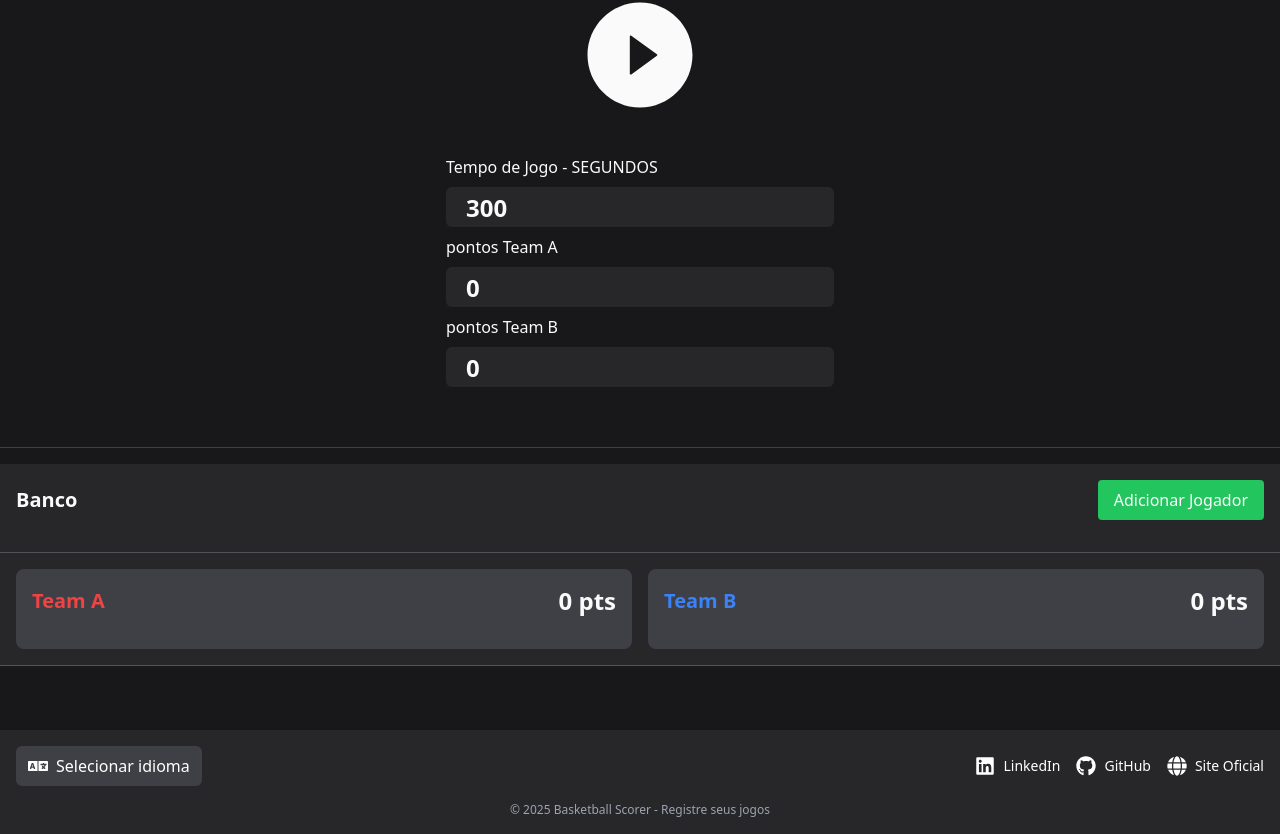
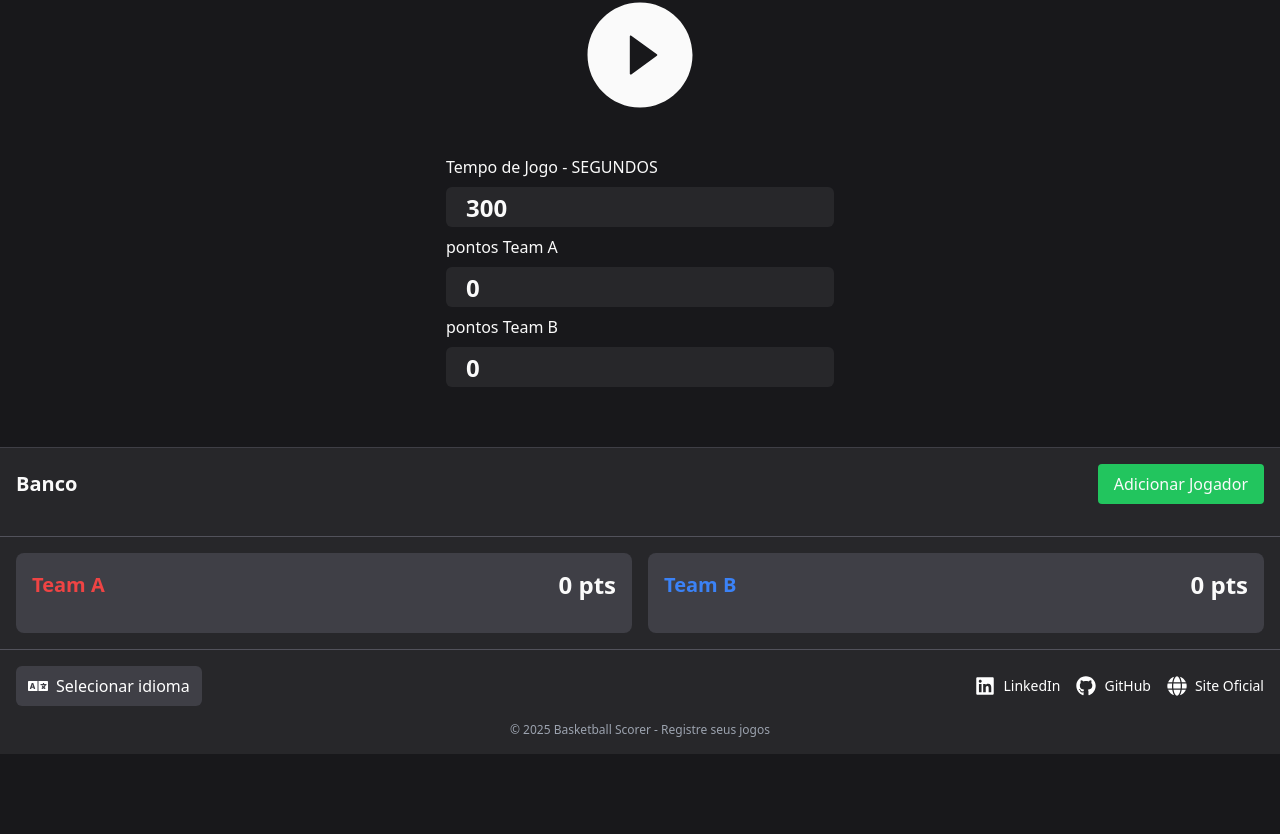
Before and after one commit to sirguilherme97/placar-basquete, a Next.js app: page / in a window 1280 px wide. Shown: the part 513-1347 px from the top of the page. After the commit the page ends 1267 px from the top, so only its background shows below. Built offline with nearby package versions, Linux system fonts and the light colour scheme.

Commit message:
fix(footer)

```diff
--- a/src/app/globals.css
+++ b/src/app/globals.css
@@ -2,6 +2,13 @@
 @tailwind components;
 @tailwind utilities;
 
+html{
+    scroll-behavior: smooth;
+    height: 100vh;
+    -webkit-font-smoothing: antialiased;
+    -moz-osx-font-smoothing: grayscale;
+}
+
 body{
     overflow-x: hidden;
 }
--- a/src/app/layout.tsx
+++ b/src/app/layout.tsx
@@ -27,17 +27,17 @@ export default function RootLayout({
   children: React.ReactNode
 }) {
   return (
-    <html lang="en">
+    <html lang="en" className="h-full">
       <head>
         <link rel="apple-touch-icon" href="/icons/apple-icon-180.png" />
         <link rel="manifest" href="/manifest.json" />
         <meta name="apple-mobile-web-app-capable" content="yes" />
         <meta name="apple-mobile-web-app-status-bar-style" content="default" />
       </head>
-      <body className='bg-zinc-900'>
+      <body className='bg-zinc-900 flex flex-col min-h-screen'>
         <LanguageProvider>
           <DirProvider>
-            <main className="pb-16">{children}</main>
+            <main className="flex-grow">{children}</main>
             <Analytics />
             <Footer />
           </DirProvider>
--- a/src/app/page.tsx
+++ b/src/app/page.tsx
@@ -2535,7 +2535,7 @@ export default function Home() {
       )}
 
       {isPaused && activeTab === 'placar' && (
-        <div className="mt-5 border-t border-zinc-700 pt-4">
+        <div className="mt-5 border-t border-zinc-700 pt-0">
           {/* Área de jogadores disponíveis (banco) */}
           <div className="w-full px-4 py-4 bg-zinc-800 border-b border-zinc-600">
             <div className="flex justify-between items-center mb-4">
```
Also changed, not shown: public/sw.js (+1 -1 lines).
